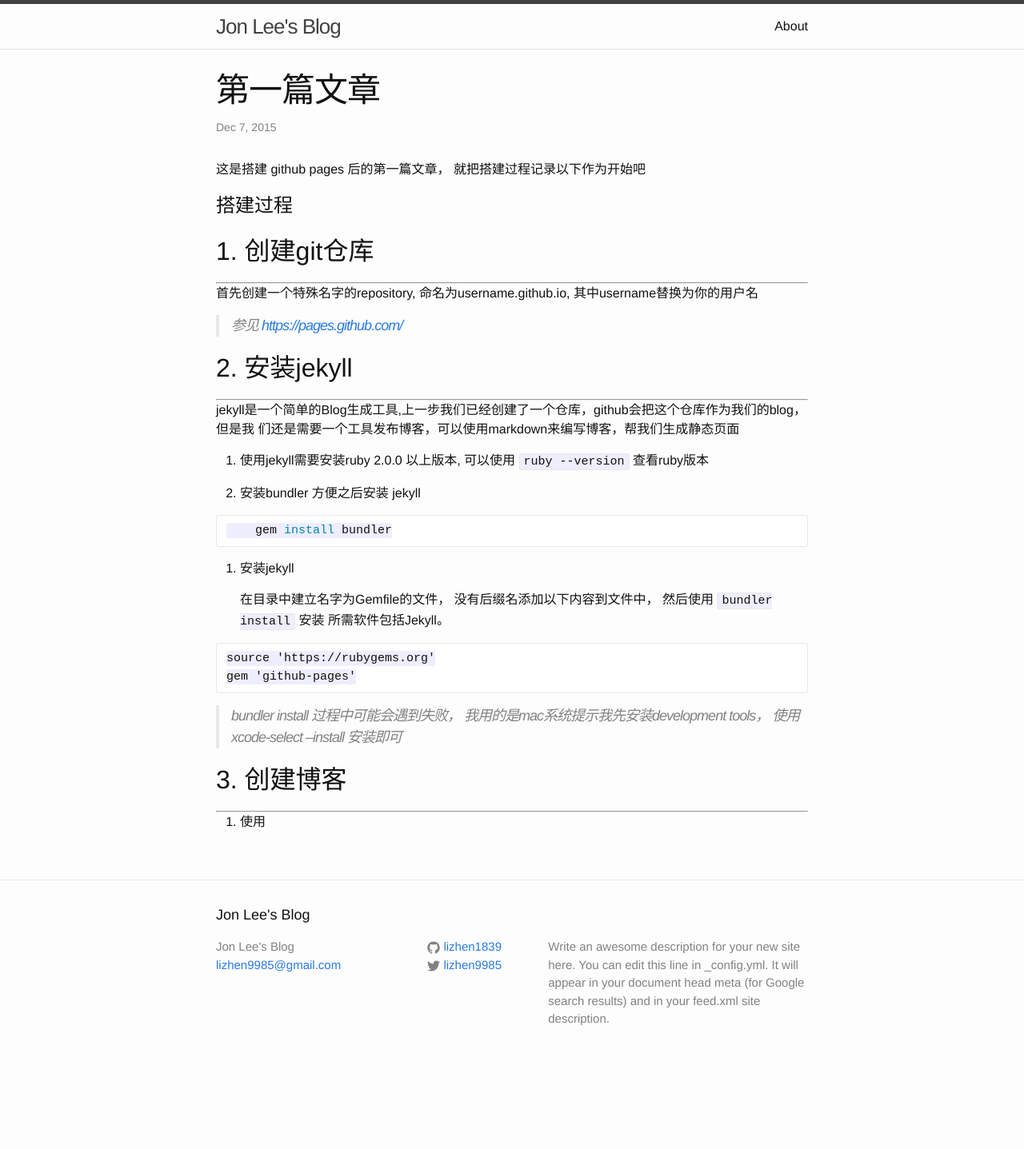
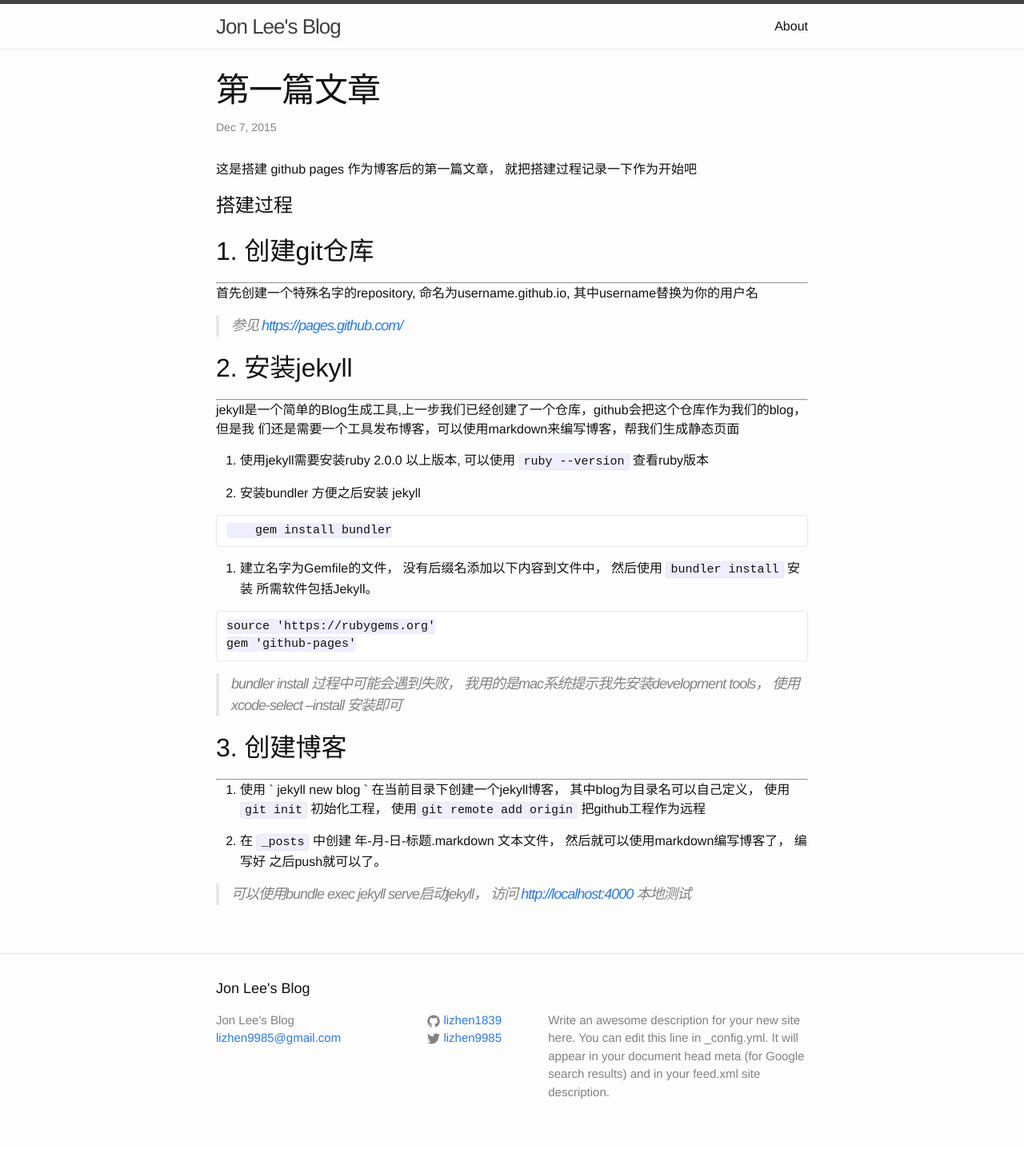
Before and after one commit to lizhen1839/lizhen1839.github.io, a Jekyll site: the page built from _posts/2015-12-07-第一篇文章.md, in a window 1280 px wide. Shown: the whole page at 80% size. Built offline with Jekyll 4.4.1, drawn with Linux system fonts in a browser that asks for light colours; Markdown is read by kramdown in place of the engine named in the settings; before the commit the page ends 1346 px from its top, so only the background shows below that.

Commit message:
完成第一篇博客

````diff
--- a/_posts/2015-12-07-第一篇文章.md
+++ b/_posts/2015-12-07-第一篇文章.md
@@ -3,12 +3,13 @@
 layout: post
 ---
 
-这是搭建 github pages 后的第一篇文章， 就把搭建过程记录以下作为开始吧
+这是搭建 github pages 作为博客后的第一篇文章， 就把搭建过程记录一下作为开始吧
 
 # 搭建过程
 
 ## 1. 创建git仓库
 ***
+
 
 首先创建一个特殊名字的repository, 命名为username.github.io, 其中username替换为你的用户名
 
@@ -24,14 +25,12 @@
 
 2. 安装bundler 方便之后安装 jekyll
 
-```bash
+```
     gem install bundler
 ```
 
-3. 安装jekyll
-
-    在目录中建立名字为Gemfile的文件， 没有后缀名添加以下内容到文件中， 然后使用 `bundler install` 安装
-    所需软件包括Jekyll。
+3. 建立名字为Gemfile的文件， 没有后缀名添加以下内容到文件中， 然后使用 `bundler install` 安装
+   所需软件包括Jekyll。
 
 ```
 source 'https://rubygems.org'
@@ -44,4 +43,10 @@
 ## 3. 创建博客
 ***
 
-1. 使用
+1. 使用 ` jekyll new blog ` 在当前目录下创建一个jekyll博客， 其中blog为目录名可以自己定义， 使用
+   `git init` 初始化工程， 使用`git remote add origin` 把github工程作为远程
+
+2. 在 `_posts` 中创建 年-月-日-标题.markdown 文本文件， 然后就可以使用markdown编写博客了， 编写好
+   之后push就可以了。
+
+> 可以使用bundle exec jekyll serve启动jekyll， 访问 <http://localhost:4000> 本地测试
````
